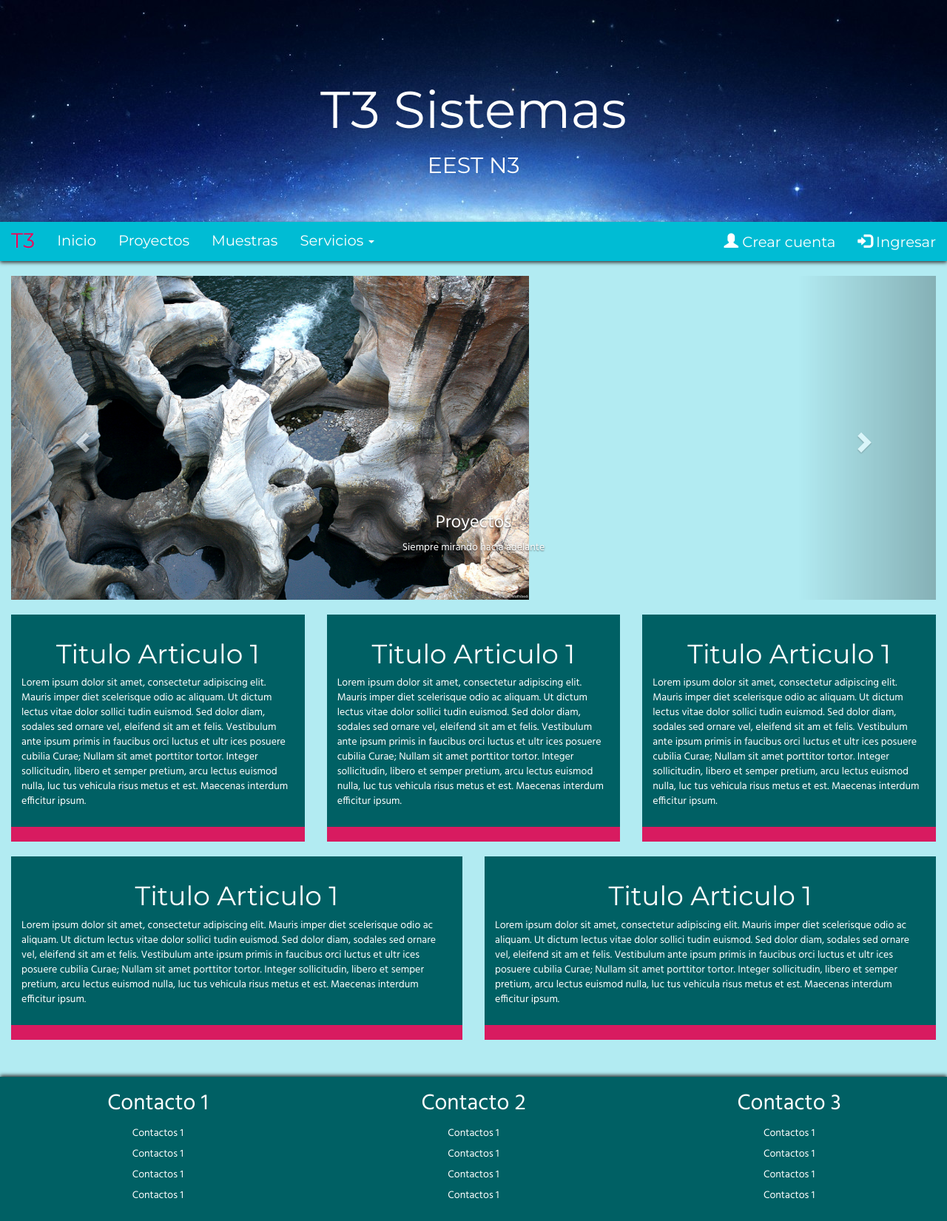
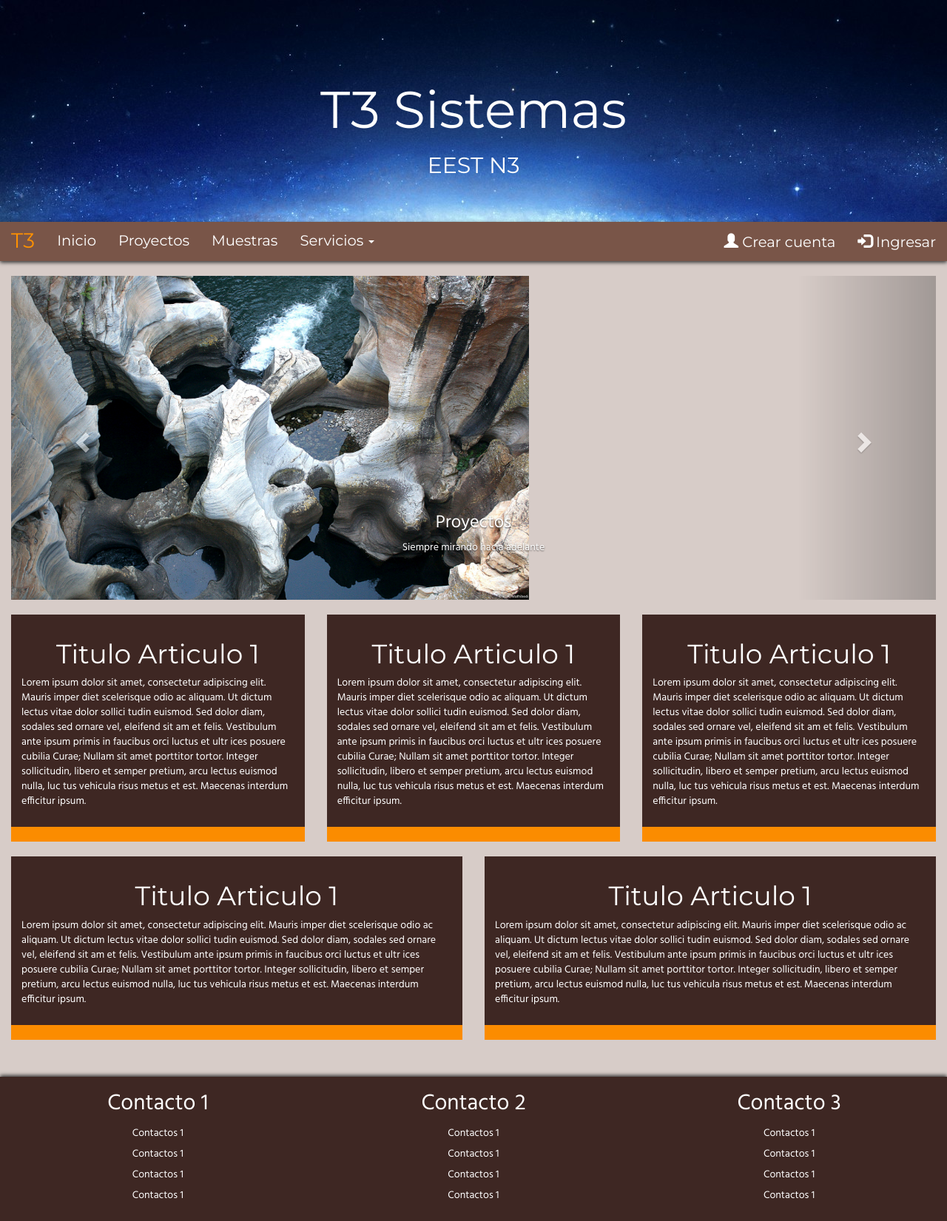
Before and after one commit to leandrocabranes/TecnicaTres, a PHP site: page /index.html in a window 1280 px wide. Shown: the whole page at 74% size. Run offline with PHP 8.4, Linux system fonts and the light colour scheme.

Commit message:
Cambio a marron y naranja

```diff
--- a/CSS/estilos.css
+++ b/CSS/estilos.css
@@ -56,7 +56,7 @@
 
 body {
   font-family: "Hind", sans-serif;
-  background-color: #B2EBF2; }
+  background-color: #D7CCC8; }
 
 h1 {
   font-family: "Montserrat", sans-serif; }
@@ -81,7 +81,7 @@ h1 {
 
 .navbar-personal {
   z-index: 9999;
-  background-color: #00BCD4;
+  background-color: #795548;
   box-shadow: 0px 2px 5px #333;
   border-radius: 0px; }
   .navbar-personal a {
@@ -92,33 +92,33 @@ h1 {
 .navbar-nav > li > a {
   transition: background-color 0.3s; }
   .navbar-nav > li > a:hover {
-    background-color: #006064; }
+    background-color: #3E2723; }
 
 .nav .open > a:focus {
-  background-color: #00838F; }
+  background-color: #4E342E; }
 .nav > li > a:focus {
-  background-color: #006064; }
+  background-color: #3E2723; }
 
 .dropdown-menu {
-  background-color: #00838F; }
+  background-color: #4E342E; }
   .dropdown-menu > li > a {
     color: #FFF;
     transition: background-color 0.3s; }
     .dropdown-menu > li > a:hover, .dropdown-menu > li > a:focus {
       color: #FFF;
       text-decoration: none;
-      background-color: #006064; }
+      background-color: #3E2723; }
 
 .navbar-toggle {
   border-width: 2px;
-  border-color: #F50057; }
+  border-color: #FF9100; }
 
 .icon-bar {
-  background-color: #F50057; }
+  background-color: #FF9100; }
 
 .navbar-header > a {
   font-size: 2em;
-  color: #F50057; }
+  color: #FF9100; }
 
 /* Articulos y cajas vvv */
 .articulos {
@@ -134,13 +134,13 @@ h1 {
   padding: 14px;
   border-bottom-style: solid;
   border-width: 20px;
-  border-color: #D81B60;
-  background-color: #006064; }
+  border-color: #FB8C00;
+  background-color: #3E2723; }
 
 /* Footer y sus cajas vvv */
 .pie {
   margin-top: 30px;
-  background-color: #006064;
+  background-color: #3E2723;
   box-shadow: 0px -2px 5px #333; }
   .pie li {
     list-style: none;
--- a/CSS/estilos.sass
+++ b/CSS/estilos.sass
@@ -5,12 +5,18 @@
 $fuente-prim: 'Montserrat', sans-serif
 $fuente-alt: 'Hind', sans-serif
 $color-blanco: #FFF
-$color-fondo: #B2EBF2
-$color-primario: #00BCD4
-$color-prim2: #006064
-$color-prim3: #00838F
-$color-alt1: #D81B60
-$color-alt2: #F50057
+// 100
+$color-fondo: #D7CCC8
+// 500
+$color-primario: #795548
+// 900
+$color-prim2: #3E2723
+// 800
+$color-prim3: #4E342E
+// 600
+$color-alt1: #FB8C00
+// A400
+$color-alt2: #FF9100
 
 *
 	margin: 0
```
Also changed, not shown: 1 other file.
